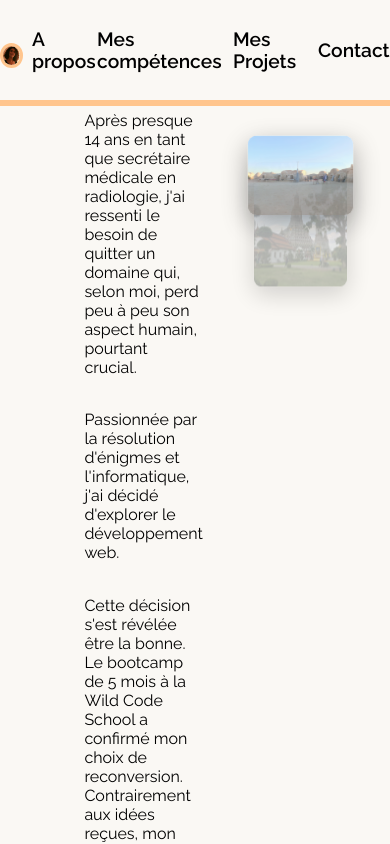
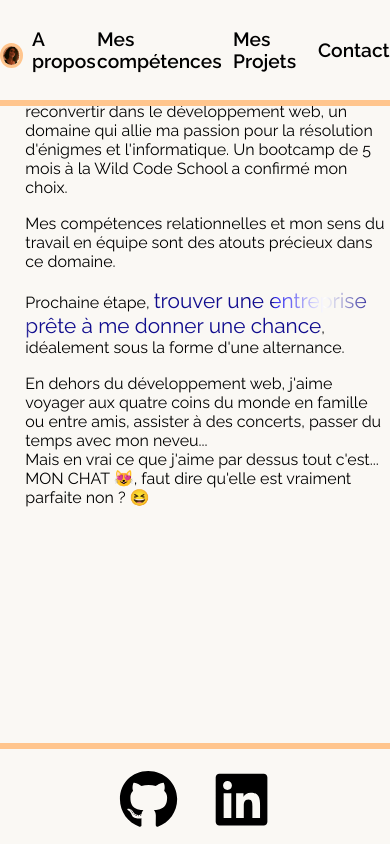
Before and after one commit to Coline1186/Portfolio, a React (Vite) app: page /#/about in a window 390 px wide. Shown: the top 844 px of the page. Built offline with nearby package versions, Linux system fonts and the light colour scheme; a web font is replaced by a local one.

Commit message:
beginning of responsive

```diff
--- a/src/components/About/About.css
+++ b/src/components/About/About.css
@@ -1,9 +1,7 @@
 #about {
   border-top: solid 6px #ffc58d;
   padding-bottom: 2.9rem;
-  min-height: 100vh;
-  display: flex;
-  flex-direction: column;
+  min-height: 88vh;
 }
 .title-about {
   margin-bottom: 5vh;
@@ -65,3 +63,32 @@
   border-radius: 10px;
   box-shadow: 0 10px 30px rgba(0, 0, 0, 0.5);
 }
+/* MOBILE */
+@media screen and (max-width: 600px) {
+  #about {
+    min-height: 88vh;
+  }
+  .title-about {
+    margin-bottom: 2.5vh;
+  }
+  .text-carousel {
+    grid-template-columns: 1fr;
+  }
+  .first-pg {
+    margin-top: 0vh;
+  }
+  #about p {
+    padding-left: 3vh;
+    margin-bottom: 2vh;
+  }
+  .image-container-about {
+    margin-top: 0vh;
+    left: 13vh;
+    top: 110vh;
+    width: 50vw;
+    height: 50vh;
+  }
+  .image-container-about img {
+    max-height: 50%;
+  }
+}
--- a/src/components/About/About.jsx
+++ b/src/components/About/About.jsx
@@ -52,20 +52,14 @@ function About() {
               )}
             </AnimatePresence>
             <p className="first-pg">
-              Après presque 14 ans en tant que secrétaire médicale en
-              radiologie, j'ai ressenti le besoin de quitter un domaine qui,
-              selon moi, perd peu à peu son aspect humain, pourtant crucial.
+              Après presque 14 ans comme secrétaire médicale en radiologie, j'ai
+              choisi de me reconvertir dans le développement web, un domaine qui
+              allie ma passion pour la résolution d'énigmes et l'informatique.
+              Un bootcamp de 5 mois à la Wild Code School a confirmé mon choix.
             </p>
             <p>
-              Passionnée par la résolution d'énigmes et l'informatique, j'ai
-              décidé d'explorer le développement web.
-            </p>
-            <p>
-              Cette décision s'est révélée être la bonne. Le bootcamp de 5 mois
-              à la Wild Code School a confirmé mon choix de reconversion. <br />
-              Contrairement aux idées reçues, mon sens du relationnel et mon
-              côté humain sont des atouts précieux dans ce domaine. Ils
-              facilitent grandement le travail en équipe.
+              Mes compétences relationnelles et mon sens du travail en équipe
+              sont des atouts précieux dans ce domaine.
             </p>
             <p>
               Prochaine étape,{" "}
--- a/src/components/Home/Home.css
+++ b/src/components/Home/Home.css
@@ -74,3 +74,26 @@
     border-right-color: transparent;
   }
 }
+/* MOBILE */
+@media screen and (max-width: 600px) {
+  .background {
+    height: 47vh;
+  }
+  .background::before {
+    background-repeat: no-repeat;
+  }
+  .name {
+  margin-top: 12vh;
+  height: 30vh;
+  width: 70vw;
+  opacity: 0.9;
+}
+.animate__flipInX {
+  margin-top: 6vh;
+  font-size: 2rem;
+}
+.my-job {
+  margin-top: 5vh;
+  font-size: 1.5rem;
+}
+}
--- a/src/components/MenuBurger/MenuBurger.jsx
+++ b/src/components/MenuBurger/MenuBurger.jsx
@@ -1,3 +1,4 @@
+/* eslint-disable react/no-unescaped-entities */
 import { useState } from "react";
 import "./MenuBurger.css";
 import { Link } from "react-router-dom";
```
